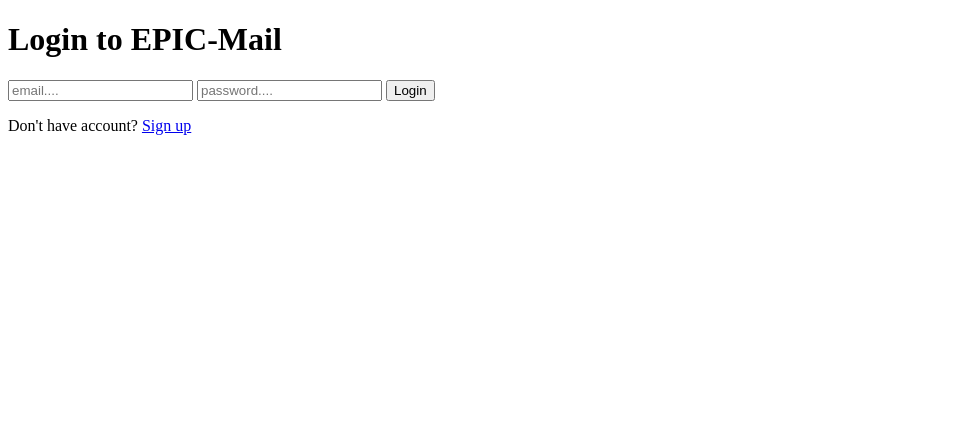
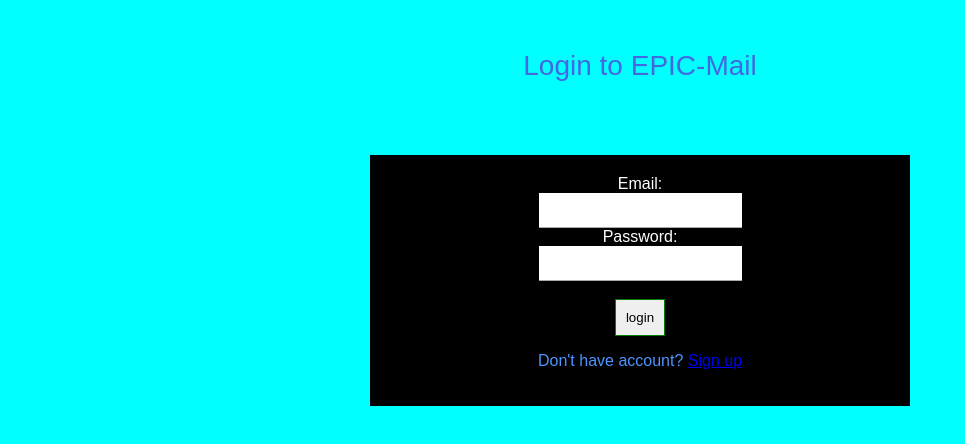
Before and after one commit to Hirwavestine/EPIC-Mail, a plain HTML site: page UI/HTML/index.html in a window 1280 px wide. Shown: the whole page, without its empty margins (0-965 px from the left). Drawn offline with Linux system fonts and the light colour scheme.

Commit message:
[ft-#164218184] add sign in page

```diff
--- /dev/null
+++ b/UI/CSS/style.css
@@ -0,0 +1,82 @@
+input[type="text"],
+input[type="password"]
+{
+     /* display:block;
+    box-sizing: border-box;
+    margin-bottom: 20px;
+    padding: 4px;  */
+    height: 32px;
+    border: none;
+    outline: none;
+    border-bottom: 1px solid #aaa;
+    font-family: sans-serif;
+    font-weight: 400;
+    font-size: 15px;
+    transition: 0.2s ease;
+
+}
+p{
+    color:#4d94ff
+
+}
+h1{
+    margin:0 0 20px 0;
+    font-weight: 300;
+    font-size: 28px;
+    color:royalblue;
+}
+body{
+    margin:0;
+    padding:0;
+    background-color: aqua;
+    font-size: 16px;
+    font-family: sans-serif;
+    font-weight: 300;
+}
+#login-page
+{
+    /* position: relative;
+    margin: 5% auto;
+    height: 400px; */
+    /* background: #ffff; */
+    display: table;
+    width: 100%;
+    padding-top: 40px;
+
+}
+
+.text-header{
+    text-align: center;
+    padding-top: 50px;
+}
+#form{
+    /* position: absolute;
+    box-sizing: border-box;
+    padding: 40px; */
+    display: table-cell;
+    text-align: center;
+    vertical-align: middle;
+    padding-top: 13px;
+    /* width: 320px;
+    height: 420px; */
+    color:#fff;
+    /* margin:0 0 20px 0; */
+    /* background:#000; */
+    /* top:50%;
+    left:50%;
+    transform:translate(50%, 50%); */
+
+}
+
+.div-form-container{
+    background-color: black;
+    max-width: 500px;
+    padding: 20px;
+    margin: 0 auto
+}
+
+.btn-login{
+    backgroun-color: green;
+    border: 1px solid green;
+    padding: 10px;
+}
--- a/UI/HTML/index.html
+++ b/UI/HTML/index.html
@@ -5,23 +5,29 @@
       <title>EPIC MAIL | SIGNUP</title>
 	  <meta charset="UTF-8">
       <meta name="viewport" content="width=device-width, initial-scale=1">
-      <link href="../CSS/login.css" rel ="stylesheet" type="text/css" >
+      <link href="../CSS/style.css" rel ="stylesheet" type="text/css" >
   </head>
 
   <body>
 
     <header>
-      <h1>Login to EPIC-Mail</h1>
+      <h1 class="text-header">Login to EPIC-Mail</h1>
          </header>
 
       <div id="login-page">
-        <div class="form">
-            <input type="text" placeholder="email...."/>
-            <input type="password" placeholder="password...."/>
-            <button>Login</button>
+
+          <form id="form">
+              <div class="div-form-container">
+          Email:<br>
+            <input type="text" name="firstname">
+            <br>
+            Password:<br>
+            <input type="text" name="lastname">
+            <br><br>
+            <button class="btn-login">login</button>
             <p class="message">Don't have account? <a href="sign-up.html">Sign up</a></p>
           </form>
-        </div>
+          </div>
       </div>
     </body>
 </html>
```
